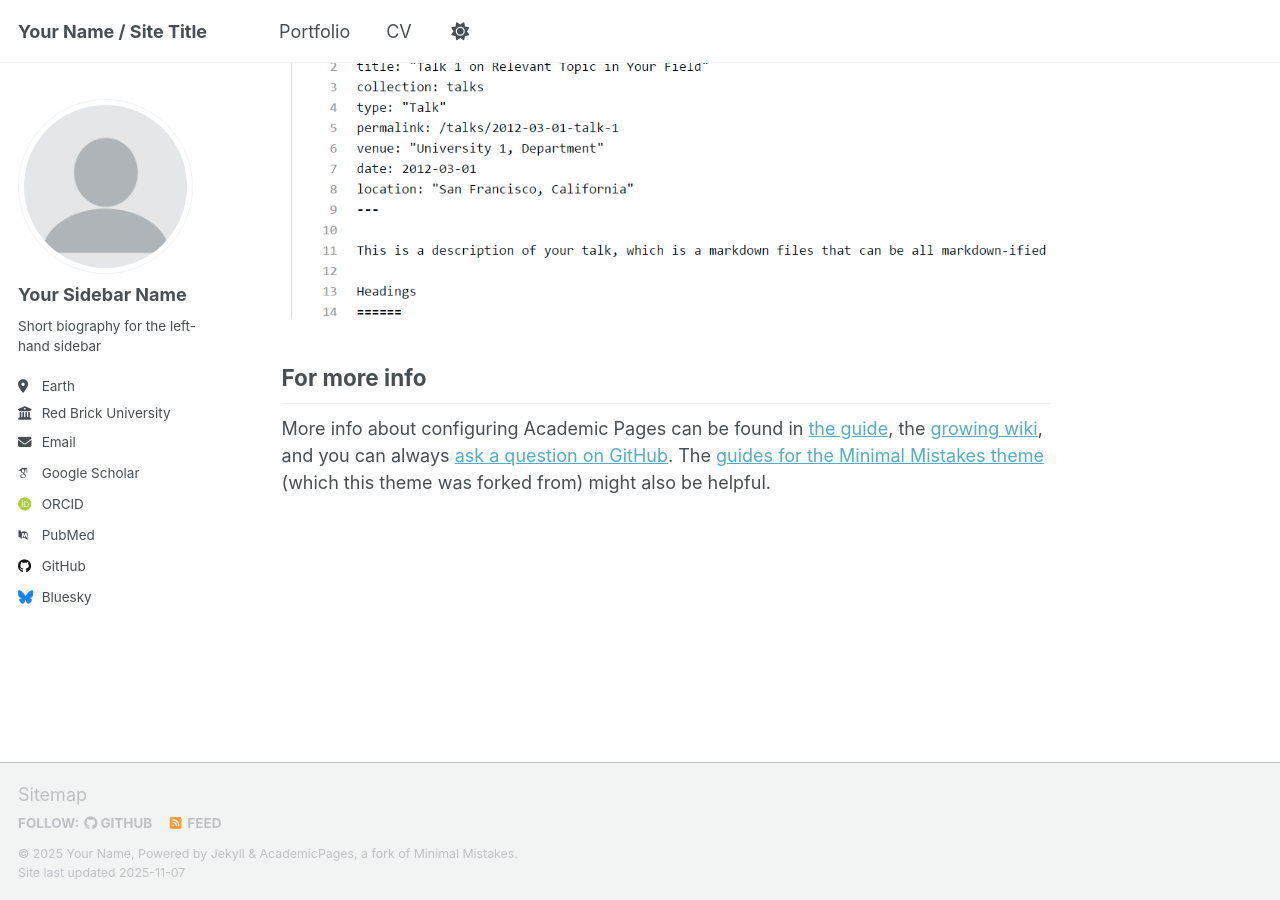
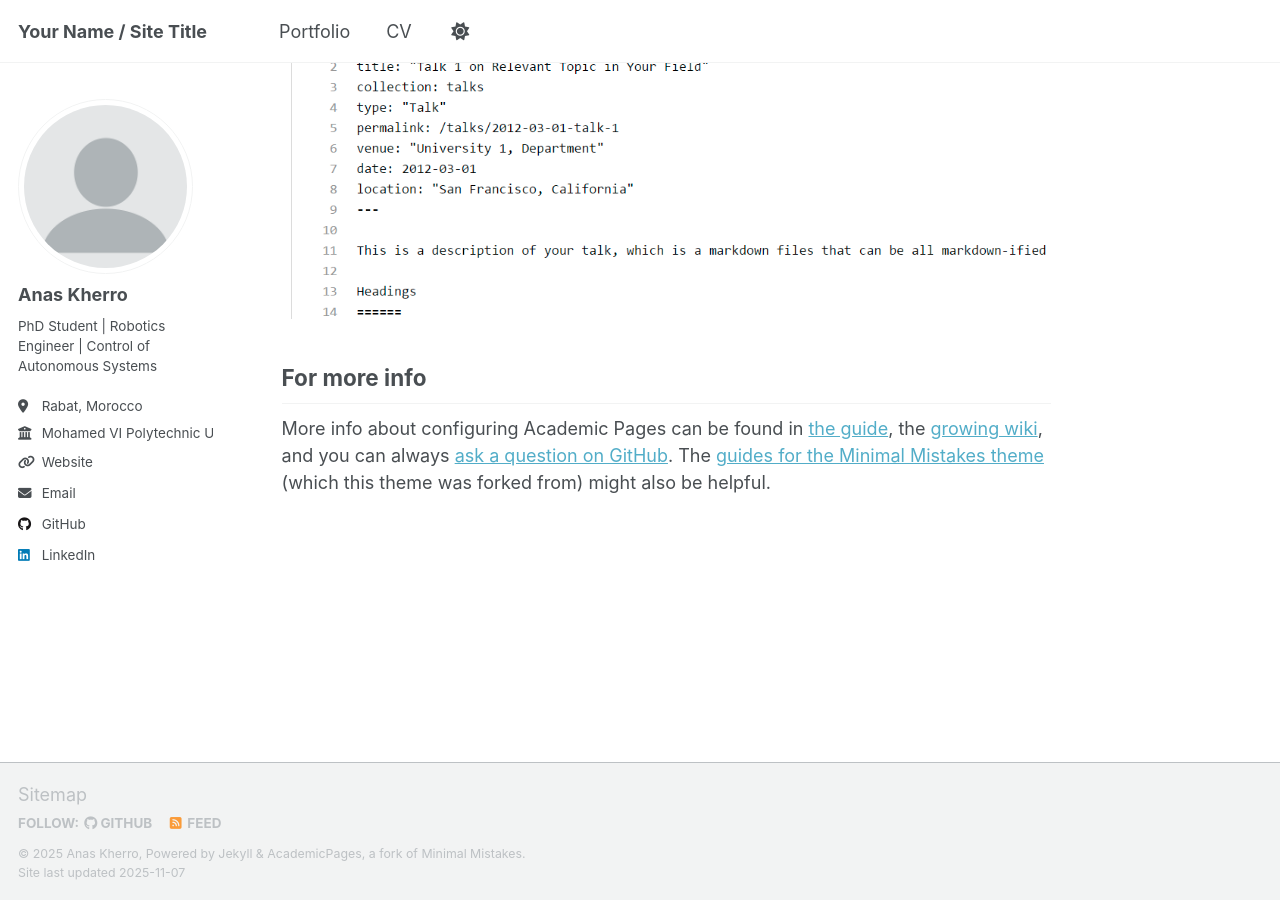
Before and after one commit to Anaskherro/anaskherro.github.io, a Jekyll site: the page built from _pages/about.md, in a window 1280 px wide and 900 px high, scrolled down 2880 px. Built offline with Jekyll 4.4.1, drawn with Linux system fonts in a browser that asks for light colours; some web fonts are replaced; a script that is not in the unit is left out.

Commit message:
change config.yaml

```diff
--- a/_config.yml
+++ b/_config.yml
@@ -11,12 +11,12 @@ locale                   : "en-US"
 site_theme               : "default" # Currently available options are "default", "air"
 title                    : "Your Name / Site Title"
 title_separator          : "-"
-name                     : &name "Your Name"
-description              : &description "Your Name's academic portfolio"   # Update this with a general description of your site, this is the default if not overridden by a page
-url                      : https://academicpages.github.io # The base hostname & protocol for your site e.g. "https://[your GitHub username].github.io",
+name                     : &name "Anas Kherro"
+description              : &description "Anas Kherro's academic portfolio"   # Update this with a general description of your site, this is the default if not overridden by a page
+url                      : https://anaskherro.github.io # The base hostname & protocol for your site e.g. "https://[your GitHub username].github.io",
                                                            # or if you already have some other page hosted on Github then use "https://[your GitHub username].github.io/[Your Repo Name]"
 baseurl                  : "" # the subpath of your site, e.g. "/blog"
-repository               : "academicpages/academicpages.github.io"
+repository               : "anaskherro/anaskherro.github.io"
 
 # Site Author - The following control what appear as part of the author content on the side bar.
 #               If a field is blank the icon and link will not appear, otherwise it will be shown.
@@ -24,23 +24,23 @@ repository               : "academicpages/academicpages.github.io"
 author:
   # Biographic information
   avatar           : "profile.png"
-  name             : "Your Sidebar Name"
+  name             : "Anas Kherro"
   pronouns         : # example: "she/her"
-  bio              : "Short biography for the left-hand sidebar"
-  location         : "Earth"
-  employer         : "Red Brick University"
-  uri              : # URL
-  email            : "none@example.org"
+  bio              : "PhD Student | Robotics Engineer | Control of Autonomous Systems"
+  location         : "Rabat, Morocco"
+  employer         : "Mohamed VI Polytechnic University (UM6P)"
+  uri              : https://um6p.ma
+  email            : "anaskherro@um6p.ma"
 
   # Academic websites
   academia         : # URL
   arxiv            : # URL - Update with the correct link to your profile
-  googlescholar    : "https://scholar.google.com/citations?user=PS_CX0AAAAAJ"
+  googlescholar    : #"https://scholar.google.com/citations?user=PS_CX0AAAAAJ"
   inspire-hep      : # URL
   impactstory      : # URL
-  orcid            : "https://orcid.org/yourorcidurl"
+  orcid            : #"https://orcid.org/yourorcidurl"
   semantic         : # URL
-  pubmed           : "https://www.ncbi.nlm.nih.gov/pubmed/?term=john+snow"
+  pubmed           : #"https://www.ncbi.nlm.nih.gov/pubmed/?term=john+snow"
   researchgate     : # URL
   scopus           : # URL
 
@@ -48,13 +48,13 @@ author:
   bitbucket        : # Username - Update with your username on the site
   codepen          : # Username
   dribbble         : # Username
-  github           : "academicpages"
+  github           : "anaskherro"
   kaggle           : # Username
   stackoverflow    : # User number or user number and name (i.e., use "1" or "1/jeff-atwood")
 
   # Social media
   artstation       : # Username
-  bluesky          : "bsky.app" # Replace this with you Bluesky username
+  bluesky          : #"bsky.app" # Replace this with you Bluesky username
   facebook         : # Username
   flickr           : # Username
   foursquare       : # Username
@@ -63,7 +63,7 @@ author:
   keybase          : # Username
   instagram        : # Username
   lastfm           : # Username
-  linkedin         : # Username
+  linkedin         : anaskherro
   mastodon         : # URL
   medium           : # URL
   pinterest        : # Username
@@ -299,7 +299,7 @@ sass:
 permalink: /:categories/:title/
 # paginate: 5 # amount of posts to show
 # paginate_path: /page:num/
-timezone: Etc/UTC # https://en.wikipedia.org/wiki/List_of_tz_database_time_zones
+timezone: UTC # https://en.wikipedia.org/wiki/List_of_tz_database_time_zones
 
 
 # Plugins
```
